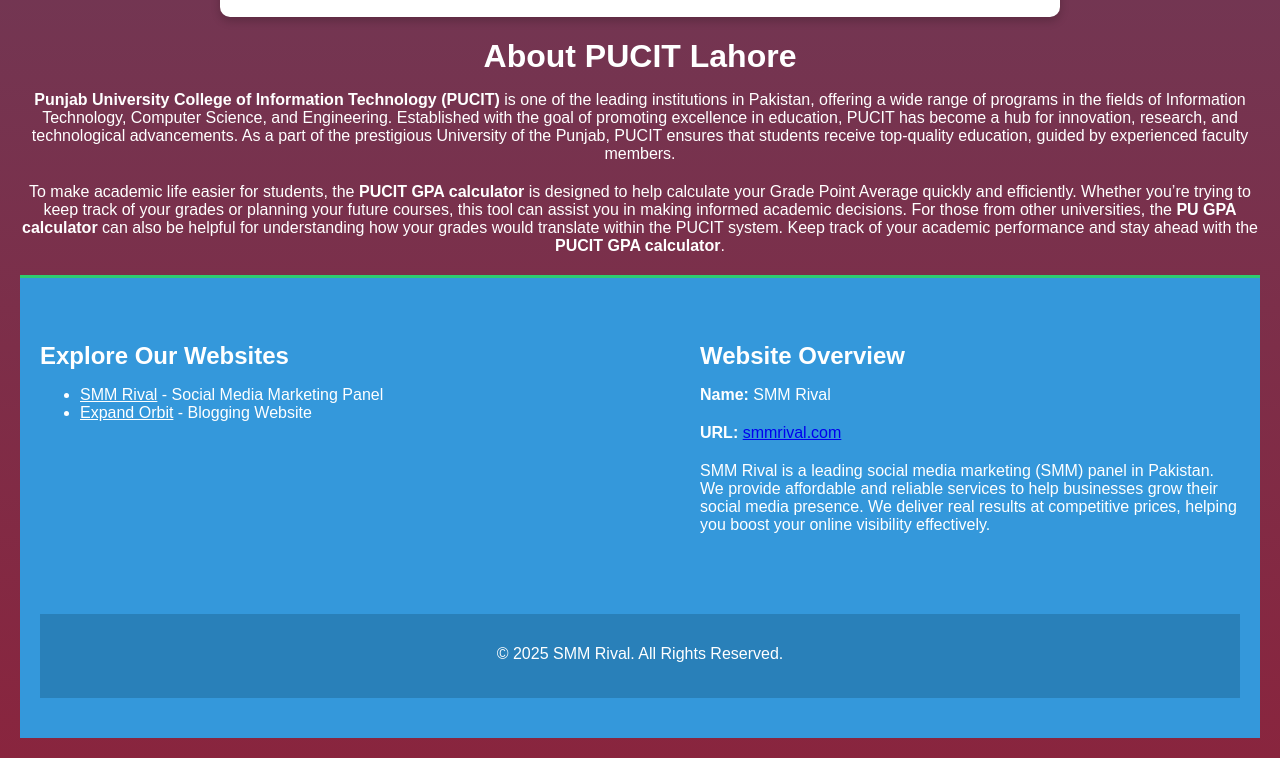
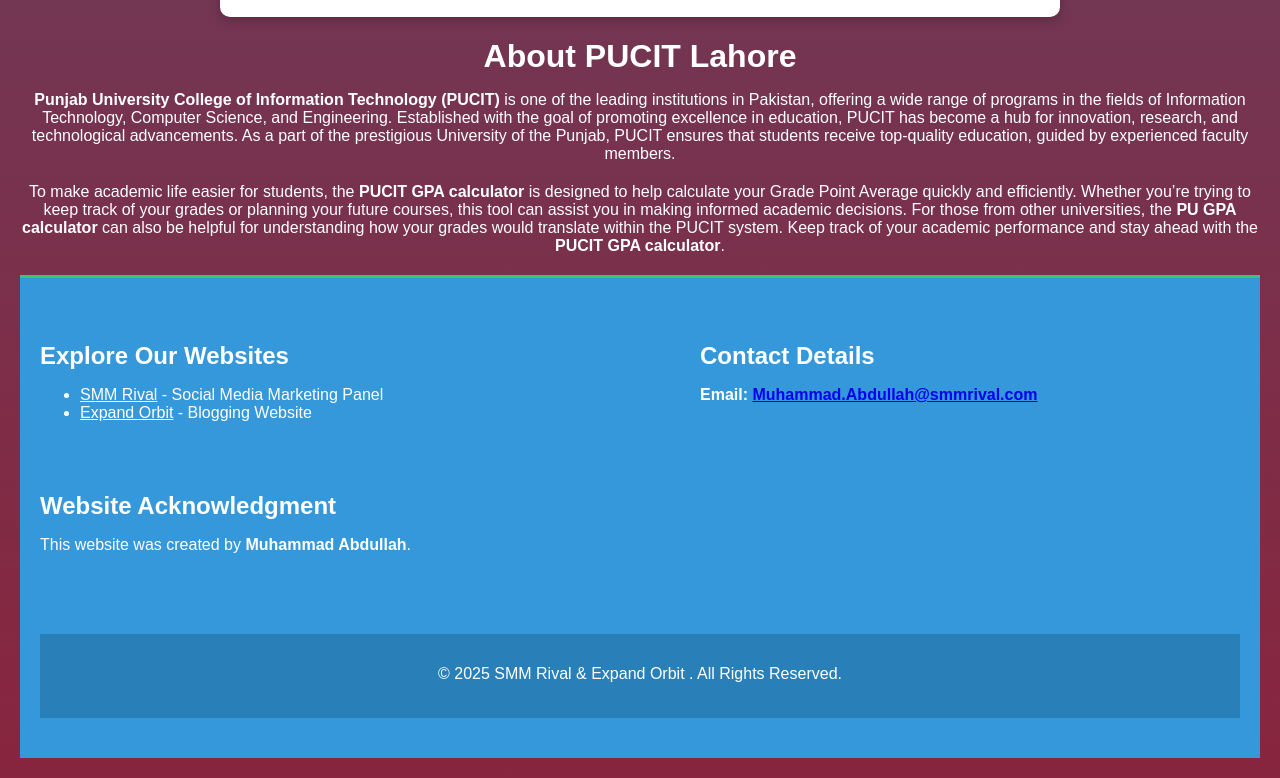
Before and after one commit to muhammad-abdullah-2k05/pucit-gpa-calculator, a plain HTML site: page pucit gpa calculator.html in a window 1280 px wide. Shown: the part 1966-2744 px from the top of the page. Drawn offline with Linux system fonts and the light colour scheme.

Commit message:
Update pucit gpa calculator.html

```diff
--- a/pucit gpa calculator.html
+++ b/pucit gpa calculator.html
@@ -12,19 +12,21 @@
     <!-- Meta Keywords -->
     <meta name="keywords" content="PUCIT, GPA, calculator, university, Lahore, grade point average , GPA calculator, PUCIT Lahore GPA, PUCIT Lahore, GPA calculation, university GPA calculator, PUCIT grades, GPA formula, GPA score calculator, PUCIT academic results, PUCIT GPA scale, calculate GPA PUCIT, GPA calculator Pakistan, PUCIT student resources, GPA calculation tool, PUCIT Lahore grades calculator, GPA scale Lahore, PUCIT grade points, university GPA, GPA results, calculate university GPA, PUCIT academic performance, GPA calculator tool.">
 
+
     <!-- Meta Author -->
-    <meta name="author" content="Muhammad Abdullah">
-    <meta name="contact" content="muhammad.abdullah@smmrival.com">
+  <meta name="author" content="Muhammad Abdullah">
+  <meta name="contact" content="muhammad.abdullah@smmrival.com">
+
 
     <!-- Open Graph Meta Tags (For social media sharing) -->
-    <meta property="og:title" content="PUCIT Lahore GPA Calculator – Calculate Your GPA">
+    <meta property="og:title" content="PUCIT Lahore GPA Calculator | Calculate Your GPA">
     <meta property="og:description" content="A simple and accurate GPA calculator for PUCIT Lahore students based on the university's grading system.">
     <meta property="og:url" content="https://expandorbit.com/pucit-gpa-calculator.html">
     <meta property="og:image" content="https://i.postimg.cc/d0MzJ9C2/a-logo-for-expandorbit-com-with-a-simple-u-ZN-Fh-Kf-Sbe-U5-I1-Bf-DLV-w-gy-QWXv0u-TKWTH2a7-Kx1-C5-XQ.jpg">
 
     <!-- Twitter Card Meta Tags -->
     <meta name="twitter:card" content="summary_large_image">
-    <meta name="twitter:title" content="PUCIT Lahore GPA Calculator – Calculate Your GPA">
+    <meta name="twitter:title" content="PUCIT Lahore GPA Calculator | Calculate Your GPA">
     <meta name="twitter:description" content="A simple and accurate GPA calculator for PUCIT Lahore students.">
     <meta name="twitter:image" content="https://i.postimg.cc/d0MzJ9C2/a-logo-for-expandorbit-com-with-a-simple-u-ZN-Fh-Kf-Sbe-U5-I1-Bf-DLV-w-gy-QWXv0u-TKWTH2a7-Kx1-C5-XQ.jpg">
 
@@ -125,7 +127,6 @@
             To make academic life easier for students, the <strong>PUCIT GPA calculator</strong> is designed to help calculate your Grade Point Average quickly and efficiently. Whether you’re trying to keep track of your grades or planning your future courses, this tool can assist you in making informed academic decisions. For those from other universities, the <strong>PU GPA calculator</strong> can also be helpful for understanding how your grades would translate within the PUCIT system. Keep track of your academic performance and stay ahead with the <strong>PUCIT GPA calculator</strong>.
         </p>
     </div>
-
     <footer class="custom-footer">
         <div class="footer-content">
             <div class="footer-section">
@@ -136,14 +137,17 @@
                 </ul>
             </div>
             <div class="footer-section">
-                <h3>Website Overview</h3>
-                <p><strong>Name:</strong> SMM Rival</p>
-                <p><strong>URL:</strong> <a href="https://smmrival.com" target="_blank">smmrival.com</a></p>
-                <p>SMM Rival is a leading social media marketing (SMM) panel in Pakistan. We provide affordable and reliable services to help businesses grow their social media presence. We deliver real results at competitive prices, helping you boost your online visibility effectively.</p>
+                <h3>Contact Details</h3>
+                <p><strong>Email:</strong> <a  id="e" href="mailto:muhammad.abdullah@smmrival.com"><strong>Muhammad.Abdullah@smmrival.com</strong></a></p>
+
+            </div>
+            <div class="footer-section">
+                <h3>Website Acknowledgment</h3>
+                <p>This website was created by <strong id="m">Muhammad Abdullah</strong>.</p>
             </div>
         </div>
         <div class="footer-bottom">
-            <p>&copy; 2025 SMM Rival. All Rights Reserved.</p>
+            <p>&copy; 2025 SMM Rival & Expand Orbit . All Rights Reserved.</p>
         </div>
     </footer>
 
```
